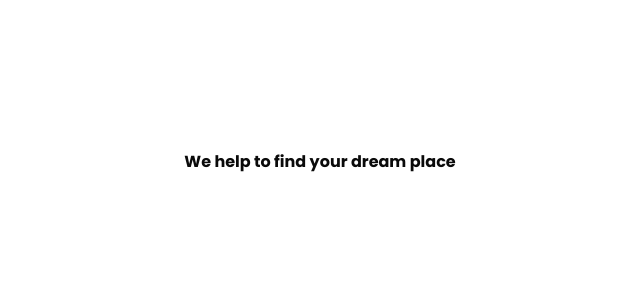
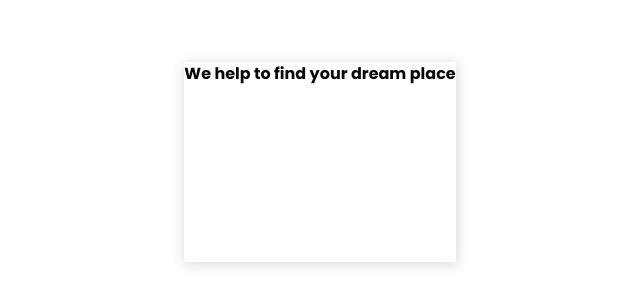
Before and after one commit to monirhabderabby/TourHub-Frontend, a Next.js app: page / in a window 1280 px wide. Shown: the part 238-544 px from the top of the page, without its empty margins (320-960 px from the left). Built offline with nearby package versions, Linux system fonts and the light colour scheme.

Commit message:
added: some folder

```diff
--- a/src/app/globals.css
+++ b/src/app/globals.css
@@ -65,4 +65,7 @@
   body {
     @apply bg-background text-foreground;
   }
+  .shadow_tourHub_card {
+    @apply shadow-[1px_2px_12px_1px_#00000025];
+  }
 }
--- a/src/app/page.js
+++ b/src/app/page.js
@@ -1,7 +1,10 @@
 export default function Home() {
   return (
-    <div className="container w-full h-full flex justify-center min-h-screen items-center font-bold  text-green-dark">
-      We help to find your dream place
+    <div className="container w-full h-full flex justify-center min-h-screen items-center font-bold  text-green-dark  p-8">
+      <span className="shadow_tourHub_card h-[200px]">
+        {" "}
+        We help to find your dream place
+      </span>
     </div>
   );
 }
```
